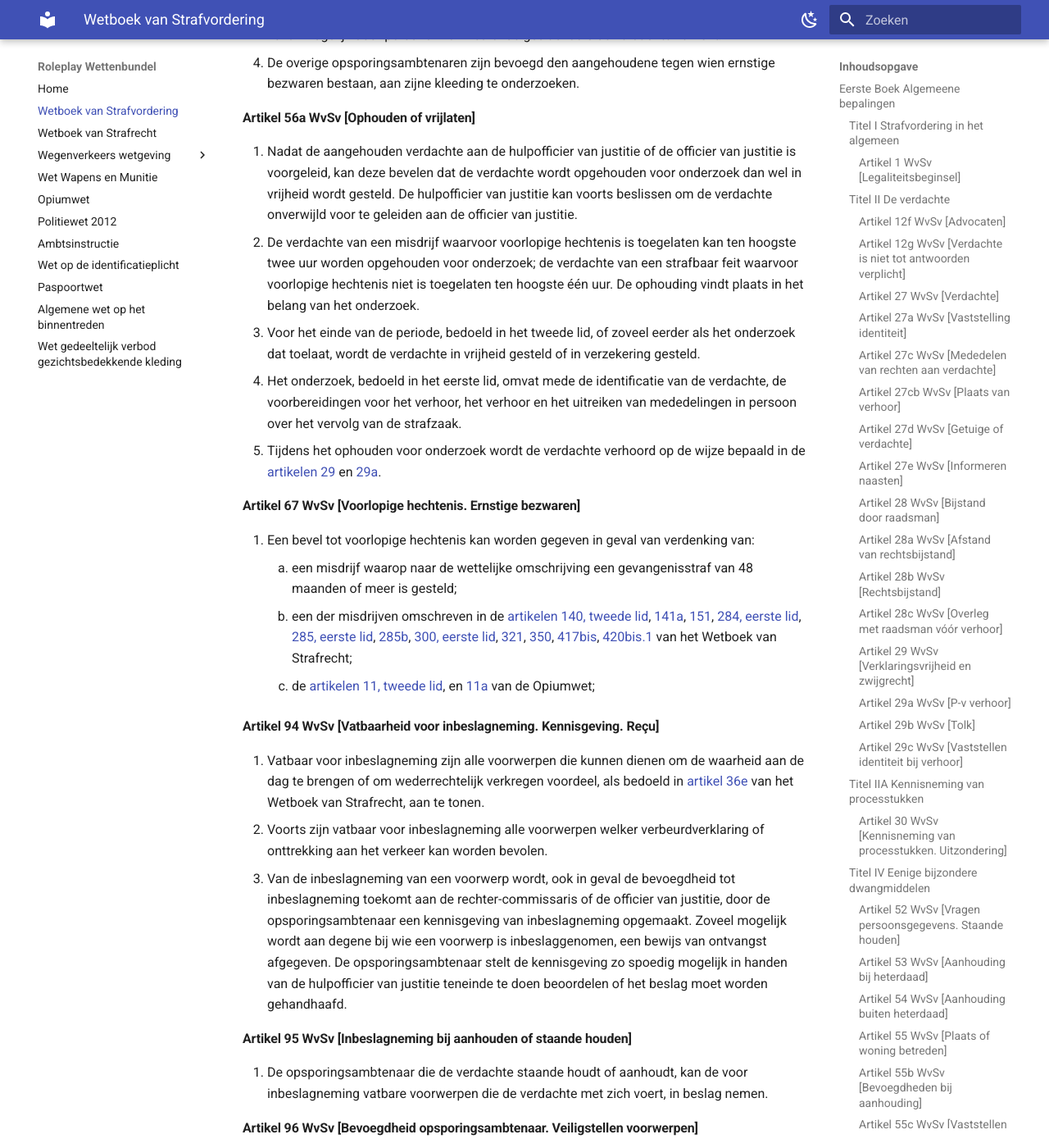
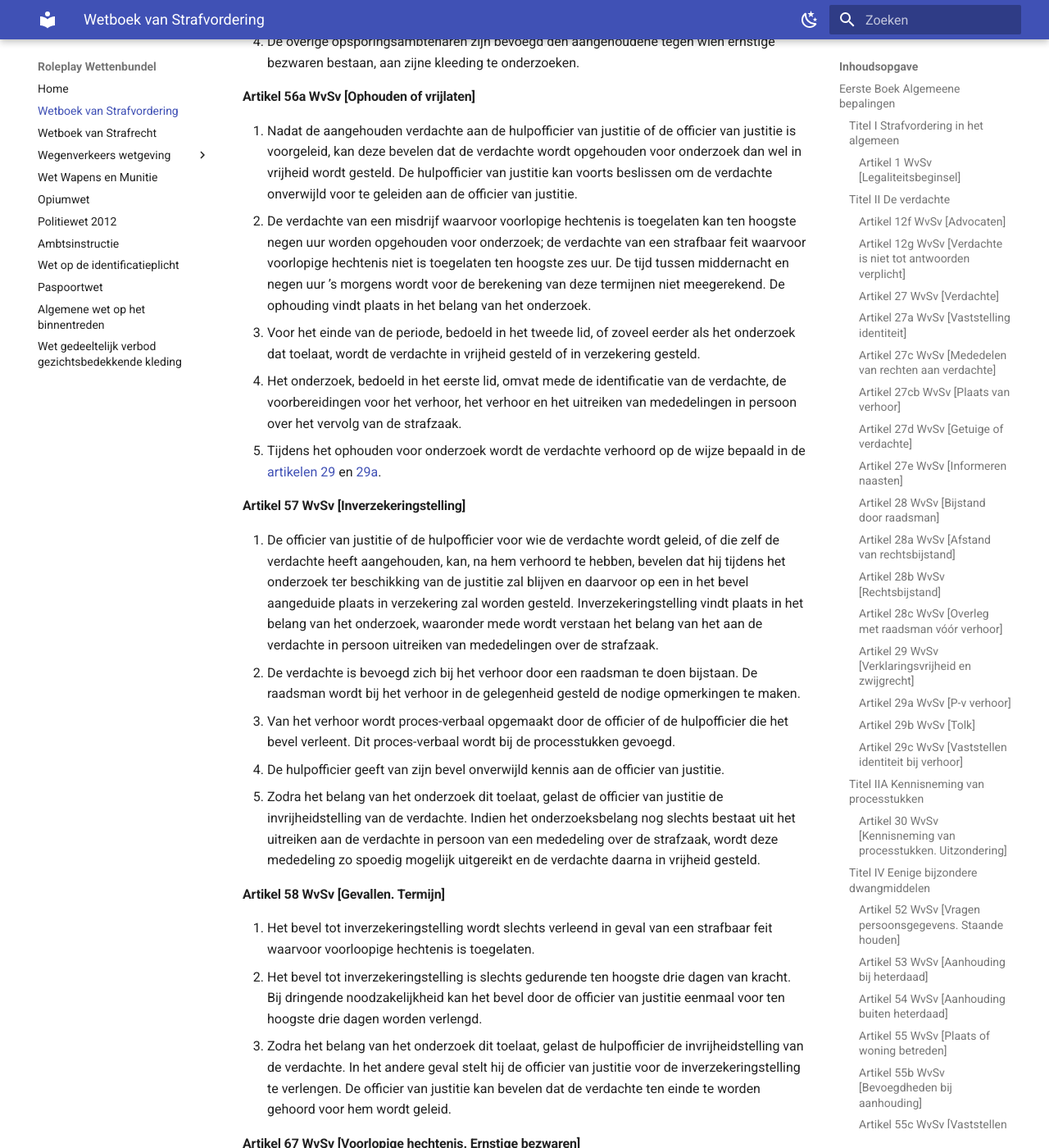
Before and after one commit to EnriqueFernandez20/FutureRP-Wettenbundel, an MkDocs documentation site: the page built from docs/wetboek-van-strafvordering.md, in a window 1280 px wide and 1400 px high, scrolled down 7815 px. Shown: the whole window at 82% size. Built offline with MkDocs 1.6.1 and Material for MkDocs 9.7.7, drawn with Linux system fonts in a browser that asks for light colours; some of the changed text lies outside the part shown.

Commit message:
aanpassingen a.d.h.v. feedback

```diff
--- a/docs/wetboek-van-strafvordering.md
+++ b/docs/wetboek-van-strafvordering.md
@@ -69,7 +69,7 @@ Het verhoor van een aangehouden verdachte vindt zoveel mogelijk plaats op een pl
 1. Indien een kwetsbare verdachte of een verdachte van een misdrijf waarop naar de wettelijke omschrijving gevangenisstraf van 144 maanden of meer is gesteld, is aangehouden, stelt de hulpofficier van justitie die bij de voorgeleiding beveelt dat de verdachte wordt opgehouden voor onderzoek, het bestuur van de raad voor rechtsbijstand onverwijld van zijn aanhouding in kennis, opdat het bestuur een raadsman aanwijst. Deze kennisgeving kan achterwege blijven indien de verdachte een raadsman heeft gekozen en deze of een vervangende raadsman tijdig beschikbaar zal zijn.
 2. Indien een verdachte die is aangehouden voor een strafbaar feit waarvoor voorlopige hechtenis is toegelaten, desgevraagd rechtsbijstand wenst, stelt de hulpofficier van justitie die bij de voorgeleiding beveelt dat de verdachte wordt opgehouden voor onderzoek, het bestuur van de raad voor rechtsbijstand hiervan onverwijld in kennis, opdat het bestuur een raadsman aanwijst. De tweede volzin van het eerste lid is van overeenkomstige toepassing.
 3. Indien de verdachte is aangehouden voor een strafbaar feit waarvoor geen voorlopige hechtenis is toegelaten, en hij desgevraagd rechtsbijstand wenst, wordt hij in de gelegenheid gesteld contact op te nemen met een door hem gekozen raadsman.
-4. Indien de aangewezen raadsman niet binnen vijftien minuten na de kennisgeving, bedoeld in het eerste en tweede lid, beschikbaar is, en indien de gekozen raadsman niet binnen vijftien minuten na het contact, bedoeld in het eerste, tweede of derde lid, beschikbaar is, kan de hulpofficier van justitie, wanneer de verdachte alsnog afstand doet van zijn recht op rechtsbijstand in verband met het verhoor, beslissen dat met het verhoor van de verdachte wordt begonnen.
+4. Indien de aangewezen raadsman niet binnen twee uur na de kennisgeving, bedoeld in het eerste en tweede lid, beschikbaar is, en indien de gekozen raadsman niet binnen twee uur na het contact, bedoeld in het eerste, tweede of derde lid, beschikbaar is, kan de hulpofficier van justitie, wanneer de verdachte alsnog afstand doet van zijn recht op rechtsbijstand in verband met het verhoor, beslissen dat met het verhoor van de verdachte wordt begonnen.
 
 #### Artikel 28c WvSv [Overleg met raadsman vóór verhoor]
 
@@ -155,10 +155,24 @@ Iedere opsporingsambtenaar is bevoegd de identiteit van de verdachte vast te ste
 #### Artikel 56a WvSv [Ophouden of vrijlaten]
 
 1. Nadat de aangehouden verdachte aan de hulpofficier van justitie of de officier van justitie is voorgeleid, kan deze bevelen dat de verdachte wordt opgehouden voor onderzoek dan wel in vrijheid wordt gesteld. De hulpofficier van justitie kan voorts beslissen om de verdachte onverwijld voor te geleiden aan de officier van justitie.
-2. De verdachte van een misdrijf waarvoor voorlopige hechtenis is toegelaten kan ten hoogste twee uur worden opgehouden voor onderzoek; de verdachte van een strafbaar feit waarvoor voorlopige hechtenis niet is toegelaten ten hoogste één uur. De ophouding vindt plaats in het belang van het onderzoek.
+2. De verdachte van een misdrijf waarvoor voorlopige hechtenis is toegelaten kan ten hoogste negen uur worden opgehouden voor onderzoek; de verdachte van een strafbaar feit waarvoor voorlopige hechtenis niet is toegelaten ten hoogste zes uur. De tijd tussen middernacht en negen uur ’s morgens wordt voor de berekening van deze termijnen niet meegerekend. De ophouding vindt plaats in het belang van het onderzoek.
 3. Voor het einde van de periode, bedoeld in het tweede lid, of zoveel eerder als het onderzoek dat toelaat, wordt de verdachte in vrijheid gesteld of in verzekering gesteld.
 4. Het onderzoek, bedoeld in het eerste lid, omvat mede de identificatie van de verdachte, de voorbereidingen voor het verhoor, het verhoor en het uitreiken van mededelingen in persoon over het vervolg van de strafzaak.
 5. Tijdens het ophouden voor onderzoek wordt de verdachte verhoord op de wijze bepaald in de [artikelen 29](#artikel-29-wvsv-verklaringsvrijheid-en-zwijgrecht) en [29a](#artikel-29a-wvsv-p-v-verhoor).
+
+#### Artikel 57 WvSv [Inverzekeringstelling]
+
+1. De officier van justitie of de hulpofficier voor wie de verdachte wordt geleid, of die zelf de verdachte heeft aangehouden, kan, na hem verhoord te hebben, bevelen dat hij tijdens het onderzoek ter beschikking van de justitie zal blijven en daarvoor op een in het bevel aangeduide plaats in verzekering zal worden gesteld. Inverzekeringstelling vindt plaats in het belang van het onderzoek, waaronder mede wordt verstaan het belang van het aan de verdachte in persoon uitreiken van mededelingen over de strafzaak.
+2. De verdachte is bevoegd zich bij het verhoor door een raadsman te doen bijstaan. De raadsman wordt bij het verhoor in de gelegenheid gesteld de nodige opmerkingen te maken.
+3. Van het verhoor wordt proces-verbaal opgemaakt door de officier of de hulpofficier die het bevel verleent. Dit proces-verbaal wordt bij de processtukken gevoegd.
+4. De hulpofficier geeft van zijn bevel onverwijld kennis aan de officier van justitie.
+5. Zodra het belang van het onderzoek dit toelaat, gelast de officier van justitie de invrijheidstelling van de verdachte. Indien het onderzoeksbelang nog slechts bestaat uit het uitreiken aan de verdachte in persoon van een mededeling over de strafzaak, wordt deze mededeling zo spoedig mogelijk uitgereikt en de verdachte daarna in vrijheid gesteld.
+
+#### Artikel 58 WvSv [Gevallen. Termijn]
+
+1. Het bevel tot inverzekeringstelling wordt slechts verleend in geval van een strafbaar feit waarvoor voorloopige hechtenis is toegelaten.
+2. Het bevel tot inverzekeringstelling is slechts gedurende ten hoogste drie dagen van kracht. Bij dringende noodzakelijkheid kan het bevel door de officier van justitie eenmaal voor ten hoogste drie dagen worden verlengd.
+3. Zodra het belang van het onderzoek dit toelaat, gelast de hulpofficier de invrijheidstelling van de verdachte. In het andere geval stelt hij de officier van justitie voor de inverzekeringstelling te verlengen. De officier van justitie kan bevelen dat de verdachte ten einde te worden gehoord voor hem wordt geleid.
 
 #### Artikel 67 WvSv [Voorlopige hechtenis. Ernstige bezwaren]
 
@@ -351,5 +365,9 @@ Onder eigen waarneming van den rechter wordt verstaan die welke bij het onderzoe
 
 #### Artikel 369 WvSv [Maximumstraf. Verwijzing naar meervoudige kamer]
 
-1. De politierechter is niet bevoegd tot oplegging van een gevangenisstraf van meer dan 120 maanden.
+1. De politierechter is niet bevoegd tot oplegging van een gevangenisstraf van meer dan 180 maanden.
 2. Indien de politierechter oordeelt dat de zaak door een meervoudige kamer van de rechtbank moet worden behandeld, verwijst hij de zaak daarheen.
+
+#### Artikel 369a WvSv [Maximumstraf opsporingsambtenaar.]
+
+De personen omschreven in [artikel 141](#artikel-141-wvsv-algemene-opsporingsbevoegdheid) is niet bevoegd tot oplegging van een gevangenisstraf van meer dan 120 maanden.
```
Also changed, not shown: docs/ambtsinstructie.md (+0 -12 lines), docs/index.md (+3 -2 lines).
